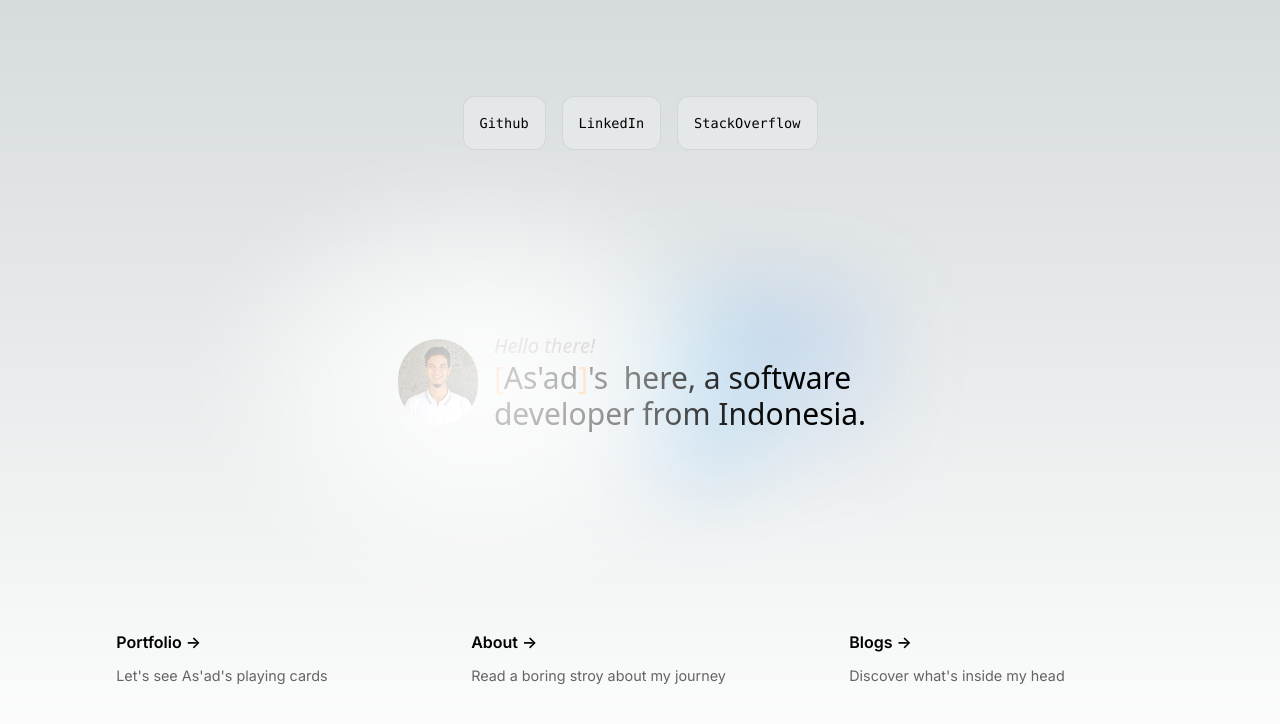
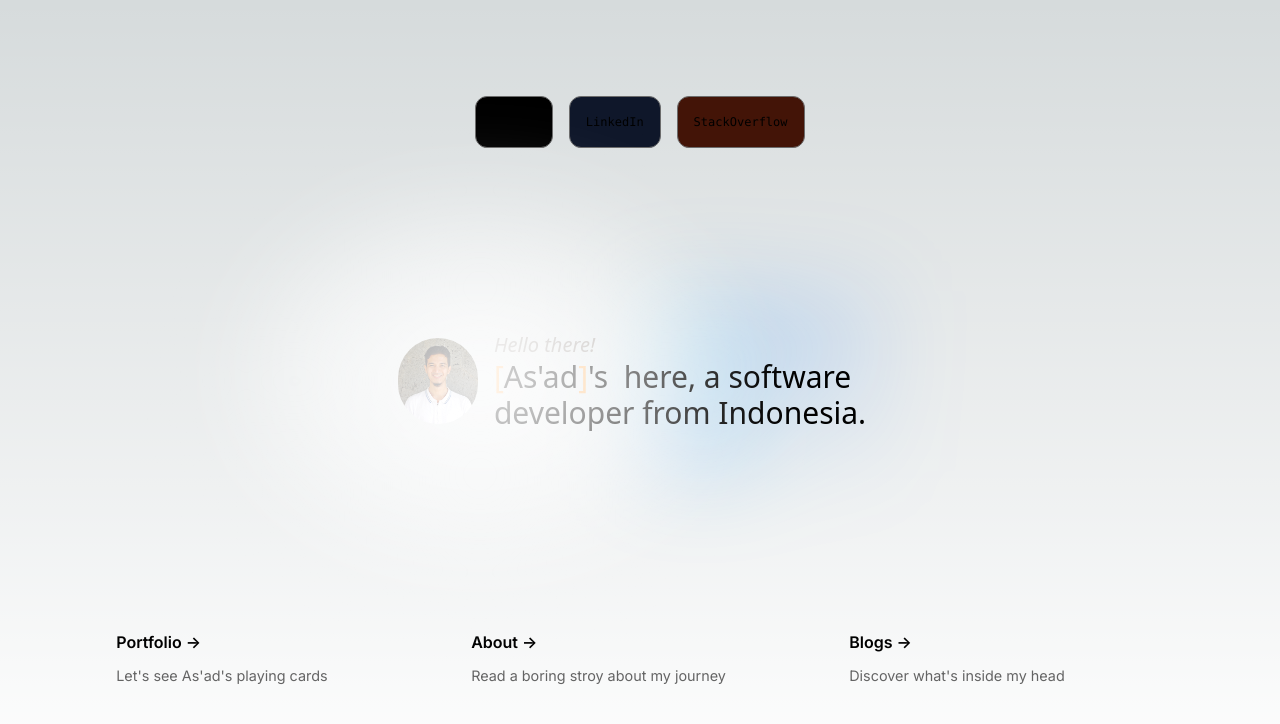
Before and after one commit to AsadSaleh/web-asad, a Next.js app: page / in a window 1280 px wide. Shown: the top 724 px of the page. Built offline with nearby package versions, Linux system fonts and the light colour scheme.

Commit message:
style: improve colors in home screen

```diff
--- a/src/pages/index.tsx
+++ b/src/pages/index.tsx
@@ -21,7 +21,7 @@ export default function Home() {
             href="https://github.com/AsadSaleh"
             target="_blank"
             rel="noopener noreferrer"
-            className={styles.description}
+            className="font-mono text-[12px] p-4 border-[0.5px] border-[#6C6C6C] rounded-xl bg-black"
           >
             <p>Github</p>
           </a>
@@ -29,7 +29,7 @@ export default function Home() {
             href="https://www.linkedin.com/in/as-ad-saleh-umar-876608a4/"
             target="_blank"
             rel="noopener noreferrer"
-            className={styles.description}
+            className="font-mono text-[12px] p-4 border-[0.5px] border-[#6C6C6C] rounded-xl bg-slate-900"
           >
             <p>LinkedIn</p>
           </a>
@@ -37,7 +37,7 @@ export default function Home() {
             href="https://stackoverflow.com/users/9844546/asad-s"
             target="_blank"
             rel="noopener noreferrer"
-            className={styles.description}
+            className="font-mono text-[12px] p-4 border-[0.5px] border-[#6C6C6C] rounded-xl bg-orange-950"
           >
             <p>StackOverflow</p>
           </a>
```
